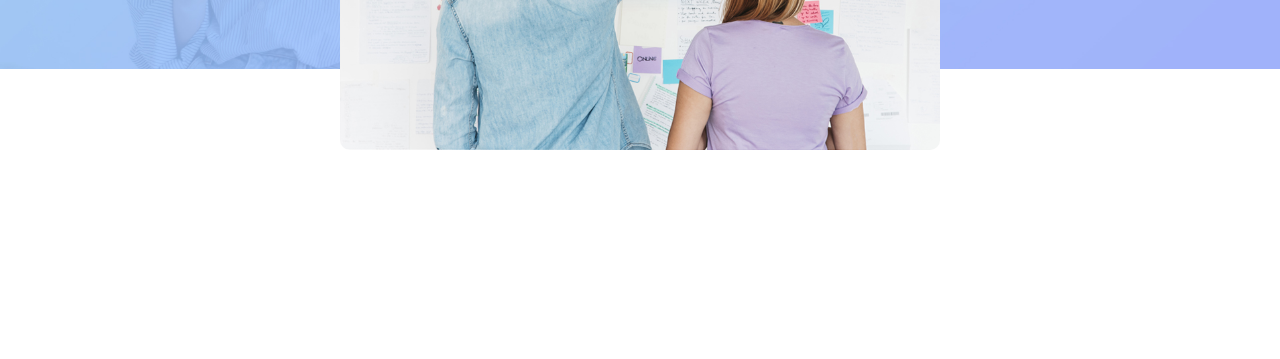
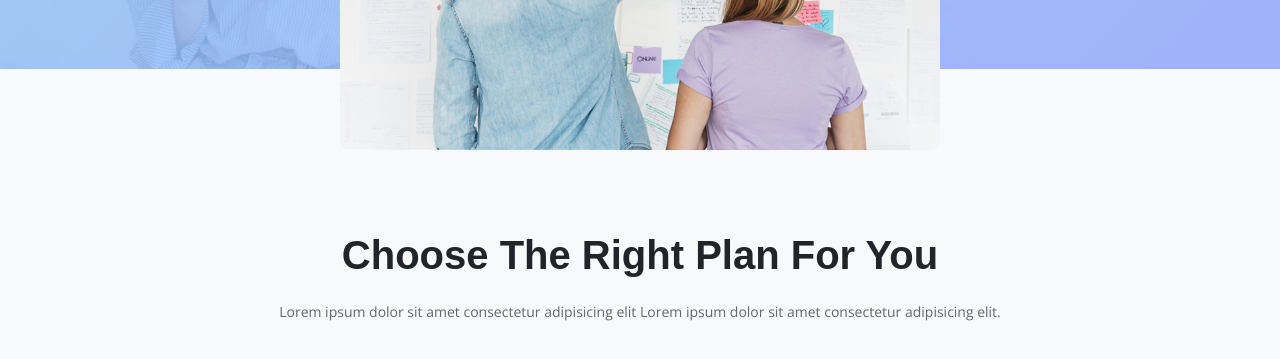
Before and after one commit to JuanTwoFour/CodeRAD, a plain HTML site: page index.html in a window 1280 px wide. Shown: the part 2035-2394 px from the top of the page. Before the commit the page ends 2185 px from the top, so only its background shows below. Drawn offline with nearby package versions, Linux system fonts and the light colour scheme.

Commit message:
started working on the next section

```diff
--- a/css/default.css
+++ b/css/default.css
@@ -76,12 +76,6 @@ img {
   margin-right: auto;
 }
 
-@media (min-width: 1200px) {
-  .container {
-    max-width: 1140px;
-  }
-}
-
 .btn {
   display: inline-block;
   font-weight: 400;
@@ -111,3 +105,15 @@ img {
   box-shadow: 0 10px 20px rgba(161, 236, 255, 0.5);
   transition: ease-in-out 0.3s;
 }
+
+@media (min-width: 1200px) {
+  .container {
+    max-width: 1140px;
+  }
+}
+
+@media (min-width: 768px) {
+  .plans {
+    max-width: 720px;
+  }
+}
--- a/css/styles.css
+++ b/css/styles.css
@@ -115,6 +115,7 @@
 .bg-contrast {
   background-color: var(--footer-contrast);
   padding: var(--size-150) 0;
+  margin: 0 auto;
 }
 
 .service-grid {
@@ -190,3 +191,8 @@ span.bg-color-6 {
   max-width: 600px;
   border-radius: 10px;
 }
+
+.block-text.pricing-header {
+  text-align: center;
+  padding-right: 0;
+}
--- a/index.html
+++ b/index.html
@@ -180,5 +180,18 @@
         </div>
       </div>
     </section>
+
+    <!-- Plans -->
+    <section class="bg-contrast">
+      <div class="container">
+        <div class="block-text pricing-header">
+          <h2>Choose The Right Plan For You</h2>
+          <p>
+            Lorem ipsum dolor sit amet consectetur adipisicing elit Lorem ipsum
+            dolor sit amet consectetur adipisicing elit.
+          </p>
+        </div>
+      </div>
+    </section>
   </body>
 </html>
```
